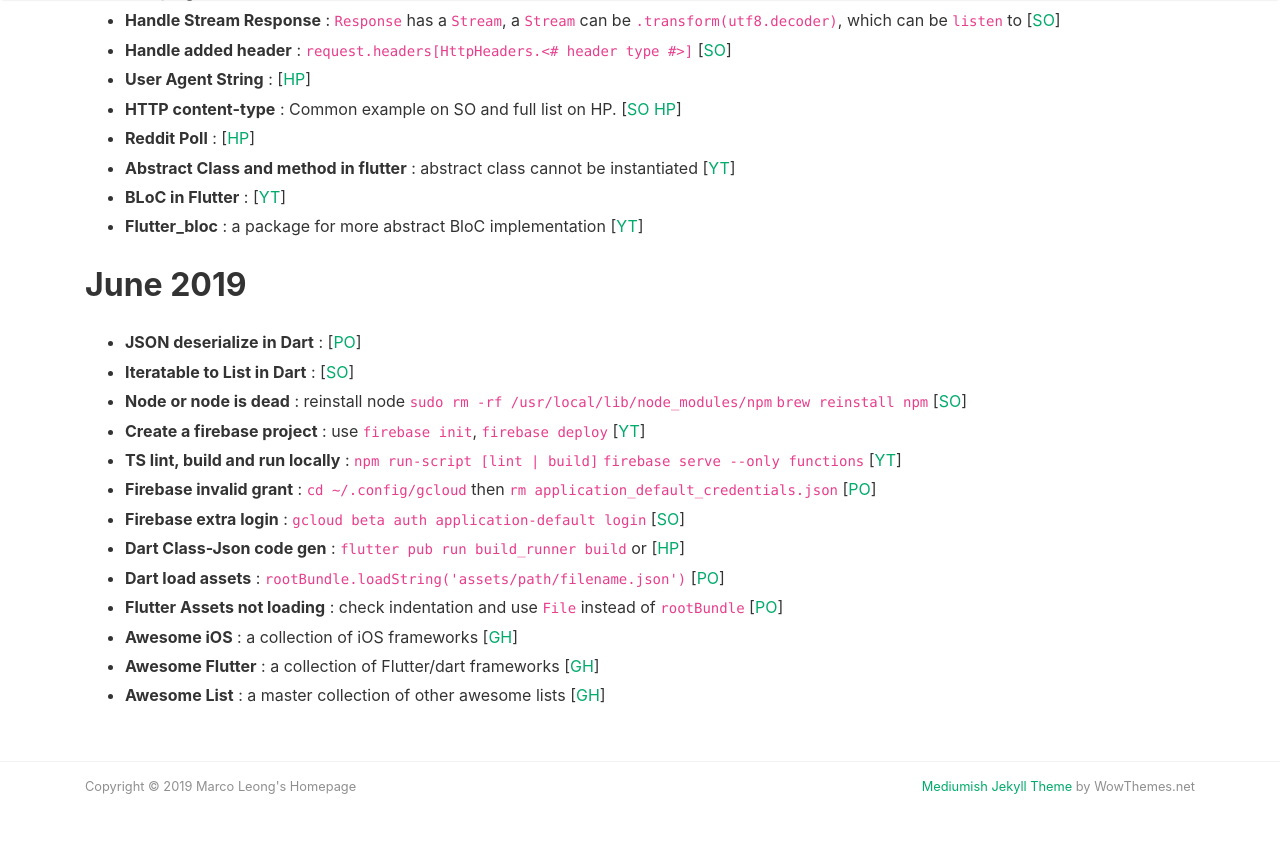
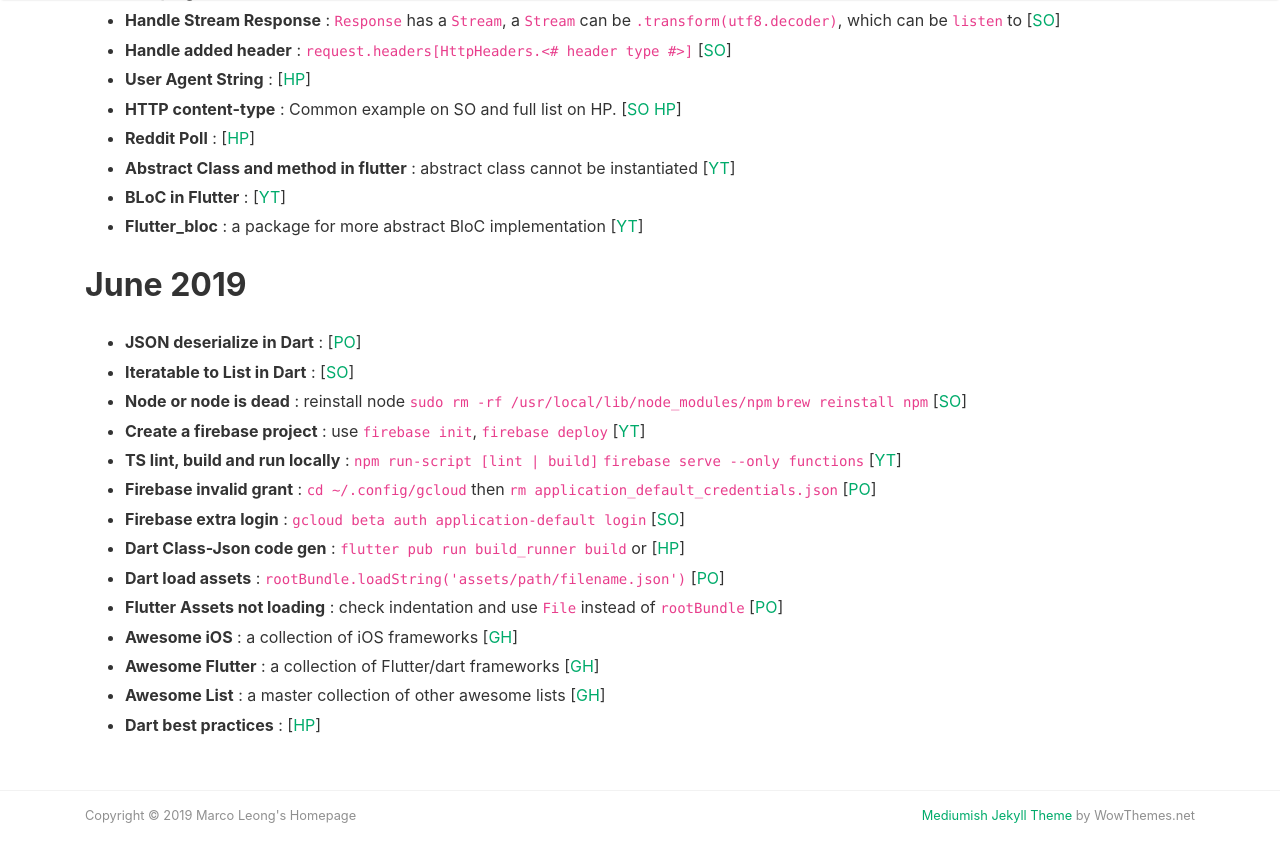
Before and after one commit to MarcoLeongDev/MarcoLeongDev.github.io, a Jekyll site: the page built from journey.md, in a window 1280 px wide and 900 px high, scrolled down 1949 px. Shown: the top 862 px of the window. Built offline with Jekyll 4.4.1, drawn with Linux system fonts in a browser that asks for light colours; nearby versions of some CDN libraries; our own code applies the rules of GitHub Pages for plain Markdown files.

Commit message:
Update journey.md

```diff
--- a/journey.md
+++ b/journey.md
@@ -63,6 +63,7 @@
 - **Awesome iOS** : a collection of iOS frameworks [[GH](https://github.com/vsouza/awesome-ios)]
 - **Awesome Flutter** : a collection of Flutter/dart frameworks [[GH](https://github.com/Solido/awesome-flutter)]
 - **Awesome List** : a master collection of other awesome lists [[GH](https://github.com/topics/awesome)]
+- **Dart best practices** : [[HP](https://dart.dev/guides/language/effective-dart)]
 
 
 
```
